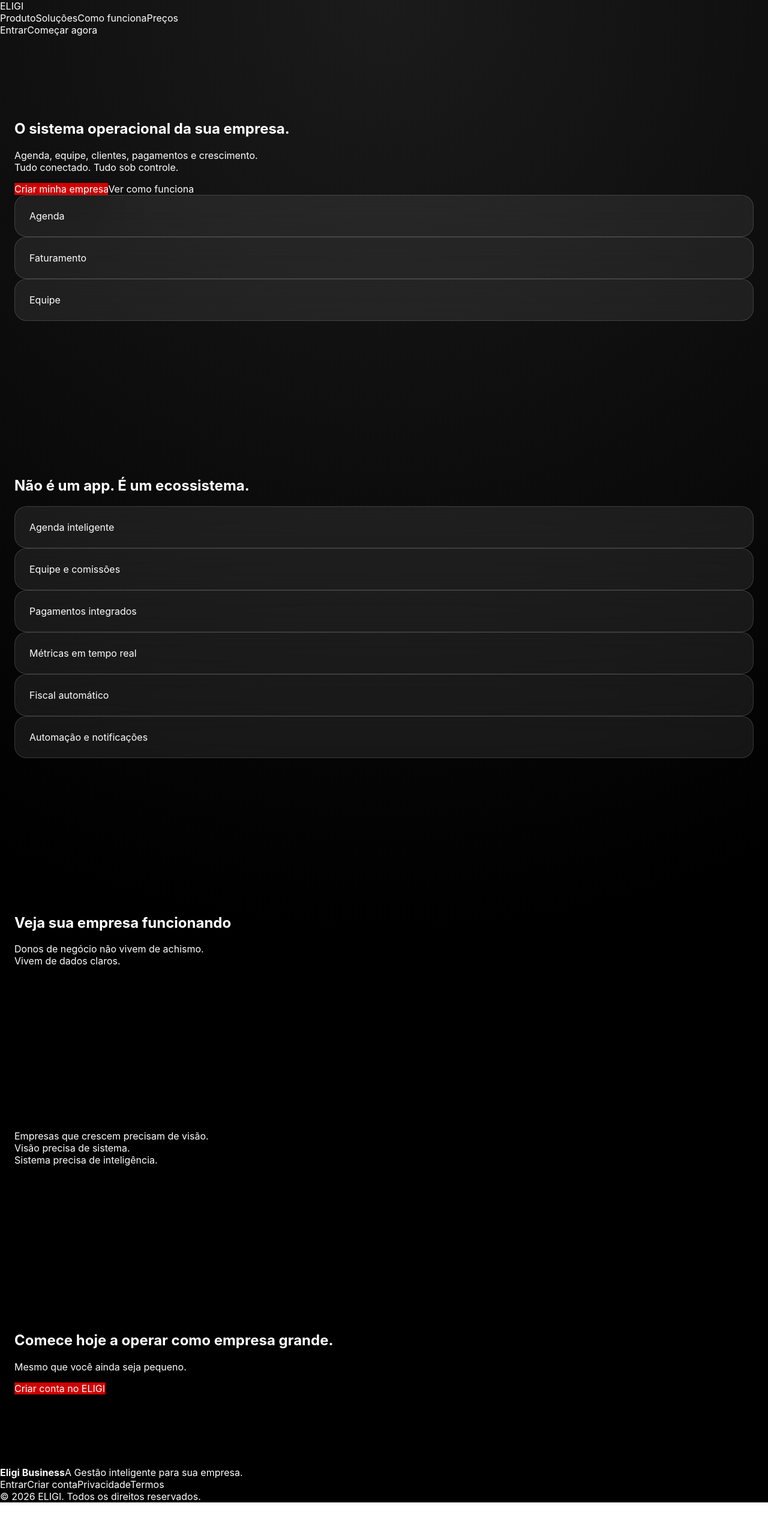
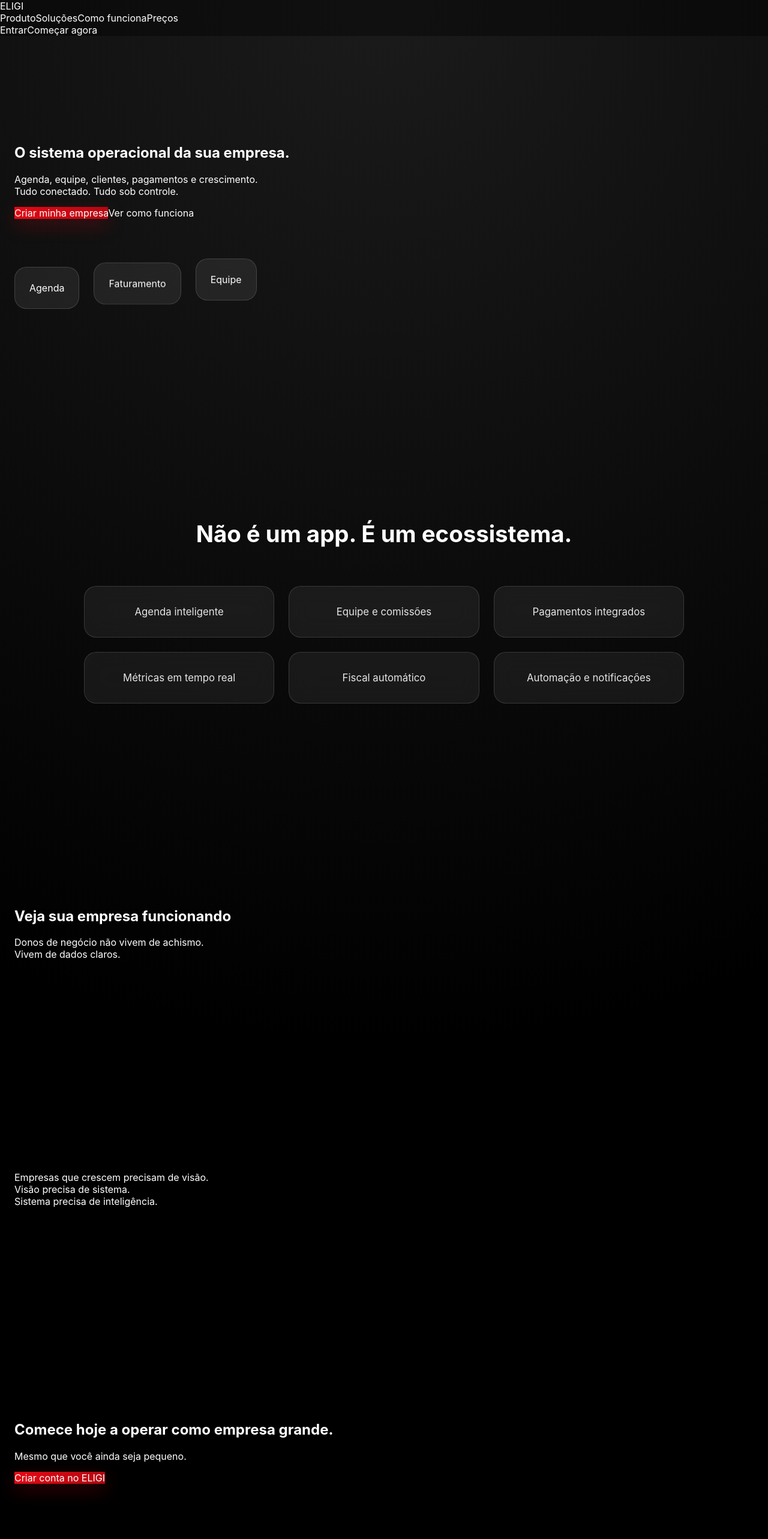
Before and after one commit to suporteeligi-cpu/eligi-fron-tend, a Next.js app: page / in a window 1280 px wide. Shown: the top 2566 px of the page at 60% size. Before the commit the page ends 2505 px from the top, so only its background shows below. Built offline with nearby package versions, Linux system fonts and the light colour scheme.

Commit message:
chore: deploy update

```diff
--- a/src/app/styles/glass.css
+++ b/src/app/styles/glass.css
@@ -4,4 +4,9 @@
   border: 1px solid rgba(255,255,255,0.15);
   border-radius: 20px;
   padding: 24px;
+
 }
+
+.glass-navbar {
+  background: rgba(0,0,0,0.4);
+}
--- a/src/app/styles/landing.css
+++ b/src/app/styles/landing.css
@@ -0,0 +1,71 @@
+.hero-glass-cards {
+  margin-top: 80px;
+  display: flex;
+  gap: 24px;
+}
+
+.floating {
+  animation: float 6s ease-in-out infinite;
+}
+
+.delay-1 { animation-delay: 0s; }
+.delay-2 { animation-delay: 1.5s; }
+.delay-3 { animation-delay: 3s; }
+
+@keyframes float {
+  0%   { transform: translateY(0px); }
+  50%  { transform: translateY(-14px); }
+  100% { transform: translateY(0px); }
+}
+
+.ecosystem {
+  text-align: center;
+}
+
+.ecosystem h2 {
+  font-size: 2.4rem;
+  margin-bottom: 64px;
+}
+
+.ecosystem-grid {
+  max-width: 1000px;
+  margin: 0 auto;
+
+  display: grid;
+  grid-template-columns: repeat(auto-fit, minmax(260px, 1fr));
+  gap: 24px;
+}
+
+.ecosystem-item {
+  padding: 32px;
+  font-size: 1.05rem;
+  opacity: 0.9;
+}
+
+.eligi-footer {
+  border-top: 1px solid rgba(255,255,255,0.08);
+  padding: 64px 24px;
+  opacity: 0.85;
+}
+
+.footer-container {
+  max-width: 1200px;
+  margin: 0 auto;
+
+  display: flex;
+  justify-content: space-between;
+  align-items: center;
+}
+
+.footer-links {
+  display: flex;
+  gap: 24px;
+  font-size: 0.9rem;
+}
+
+.footer-copy {
+  margin-top: 32px;
+  text-align: center;
+  font-size: 0.8rem;
+  opacity: 0.6;
+}
--- a/src/styles/core.css
+++ b/src/styles/core.css
@@ -96,7 +96,7 @@ a {
 
 /* ===================== LAYOUT BASE ===================== */
 section {
-  padding: 120px 24px;
+  padding: 160px 24px;
 }
 
 .container {
@@ -137,10 +137,10 @@ section {
 }
 
 .btn-primary {
-  background: var(--accent);
-  color: #fff;
-  box-shadow: var(--shadow-md);
+  background: linear-gradient(135deg, var(--eligi-red), #b00610);
+  box-shadow: 0 10px 30px rgba(229,9,20,0.25);
 }
+
 
 .btn-primary:hover {
   transform: translateY(-3px);
@@ -175,3 +175,7 @@ section {
     transform: translateY(0);
   }
 }
+
+:root {
+  --eligi-red: #e50914;
+}
--- a/src/styles/landing.css
+++ b/src/styles/landing.css
@@ -6,7 +6,7 @@
 /* ===================== HERO ===================== */
 .hero {
   min-height: 100vh;
-  padding-top: 180px;
+  padding-top: 220px;
   padding-inline: 24px;
 
   display: flex;
@@ -21,6 +21,9 @@
   font-size: clamp(2.8rem, 6vw, 4rem);
   font-weight: 600;
   letter-spacing: -0.03em;
+  text-shadow: 0 10px 40px rgba(0,0,0,0.6);
+
+
 
   max-width: 900px;
   line-height: 1.05;
```
